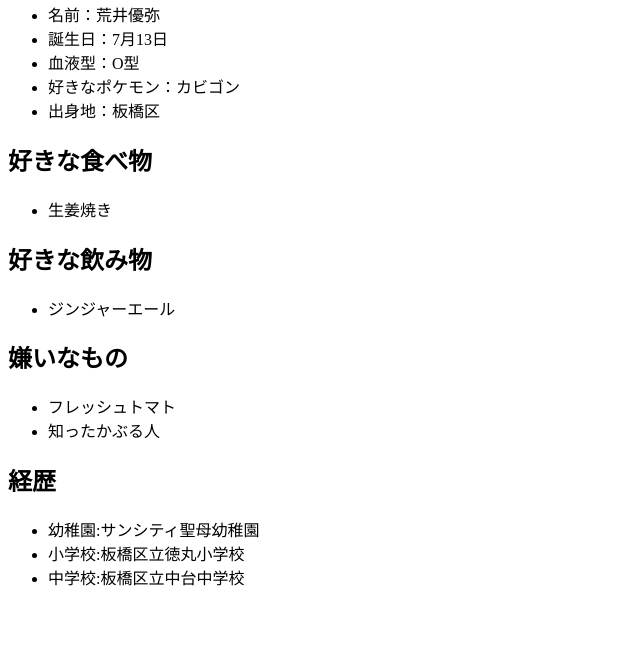
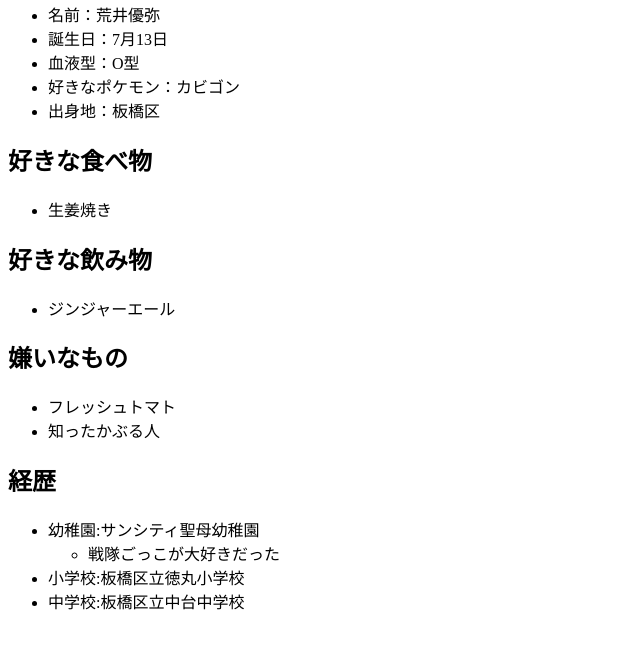
Before and after one commit to yuuyara/DS_programming, a plain HTML site: page index.html in a window 1280 px wide. Shown: the part 87-736 px from the top of the page, without its empty margins (0-640 px from the left). Drawn offline with Linux system fonts and the light colour scheme.

Commit message:
経歴に詳細を追記

```diff
--- a/index.html
+++ b/index.html
@@ -45,9 +45,14 @@
         <h2>経歴</h2>
         <ul>
 			<li>幼稚園:サンシティ聖母幼稚園 </li>
+        	<ul>
+                <li>戦隊ごっこが大好きだった</li>
+            </ul>
 	        <li>小学校:板橋区立徳丸小学校 </li>
 	        <li>中学校:板橋区立中台中学校 </li>
         </ul>
 
+
+
     </body>
 </html>
```
